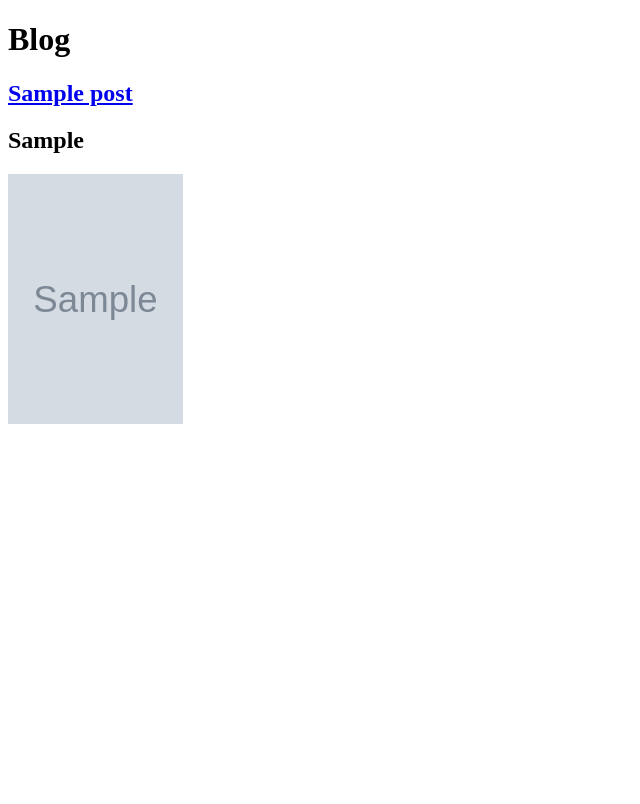
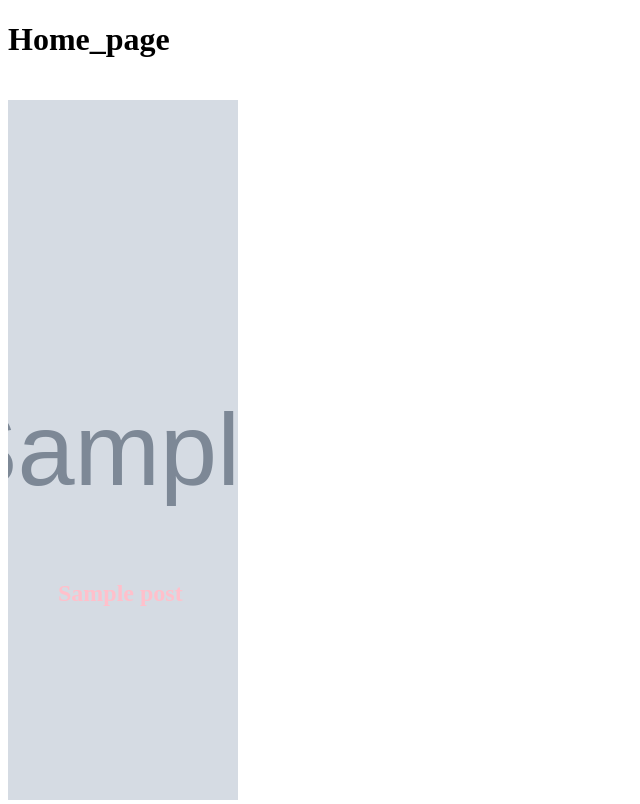
Before and after one commit to hongyeol-seo/team_project, a Django app: page /blog/ in a window 1280 px wide. Shown: the whole page, without its empty margins (0-640 px from the left). Before the commit the page ends 424 px from the top, so only its background shows below. Run offline with Django 4.2, Linux system fonts and the light colour scheme; tables that the repository leaves empty hold one stand-in row (values such as "Sample post"); grey boxes marked "Sample" are stand-in pictures.

Commit message:
index_list_show_image

```diff
--- a/blog/templates/blog/index.html
+++ b/blog/templates/blog/index.html
@@ -6,22 +6,44 @@
 -8"
     />
     <title>Blog</title>
+
+    <style>
+        #str {
+          color: pink;
+          position : absolute;
+          top : 500px;
+          left : 50px;
+
+          z-index: 1;
+        }
+
+        #subpic{
+          position : relative;
+        }
+
+        div {
+          float : left
+        }
+        </style>
+
   </head>
   <body>
-    <h1>Blog</h1>
+    <h1>Home_page</h1>
     {% for p in posts %}
-    <h2><a href="{{	p.get_absolute_url }}"> {{ p.name }} </a></h2>
-    <h2>{{ p.mbti }} </a></h2>
+    <div>
+      {% comment %} <h2><a href="{{	p.get_absolute_url }}"> {{ p.name }} </a></h2>    </div> {% endcomment %}
+      {% comment %} <h2>{{ p.introImage.url }} </a></h2> {% endcomment %}
+      <div id='subpic'>
+      {% if p.introImage %}
+      <h2><span id="str">{{ p.name }}</span></h2>
+      <a href="{{	p.get_absolute_url }}"> <img src="{{ p.introImage.url }}" width="230" height="700">
+      {% endif %}
+      </a></div>
+      {% comment %}
+      <h4>{{ p.created_at }}</h4>
+      <p>{{ p.content }}</p>
+      {% endcomment %} {% endfor %}
 
-    {% comment %} <h2>{{ p.introImage.url }} </a></h2> {% endcomment %}
 
-    {% if p.introImage %}
-    <a href="{{	p.get_absolute_url }}"> <img src="{{ p.introImage.url }}" width="175" height="250">
-    {% endif %}
-
-    {% comment %}
-    <h4>{{ p.created_at }}</h4>
-    <p>{{ p.content }}</p>
-    {% endcomment %} {% endfor %}
   </body>
 </html>
```
Also changed, not shown: _media/blog/images/사쿠라ㅏ.jpg (added), _media/blog/images/송중기.jpg (added), _media/blog/images/신현빈.jpg (added), _media/blog/images/우영우.jpg (added), _media/blog/images/이성민.jpg (added).
